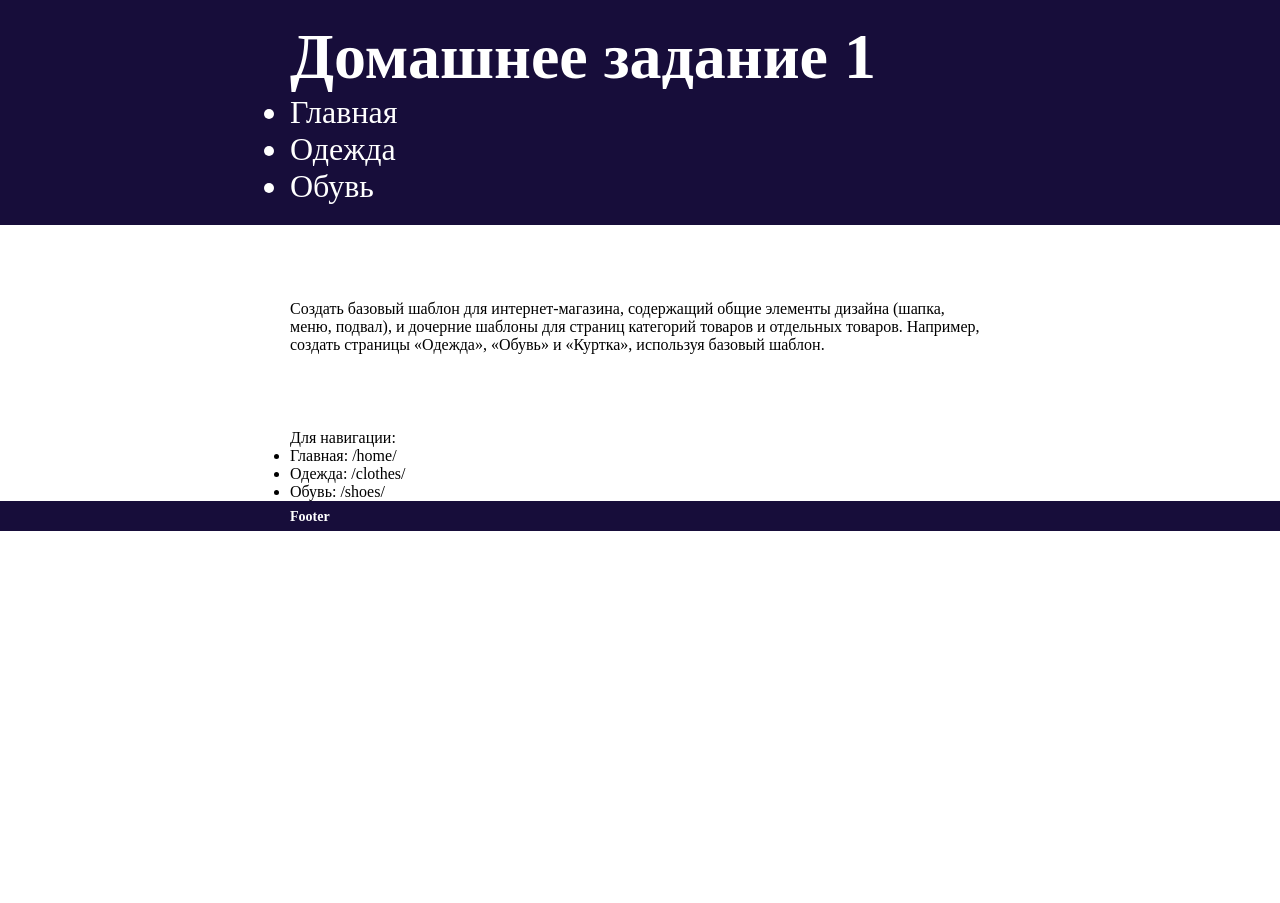
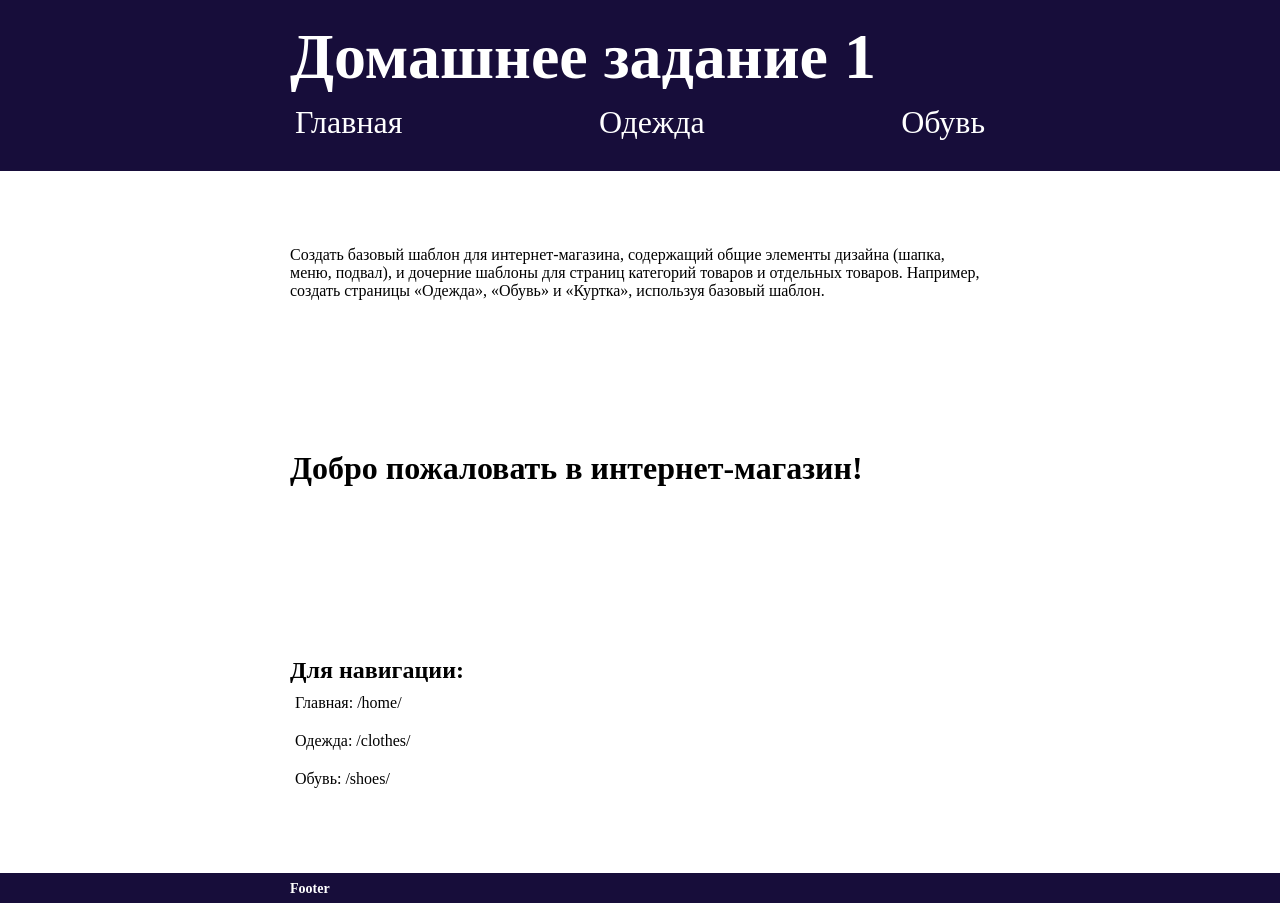
Before and after one commit to dvalchibaev/gb-flask, a Flask app: page / in a window 1280 px wide. Before the commit the page ends 531 px from the top, so only its background shows below. Run offline with Flask 3, Linux system fonts and the light colour scheme.

Commit message:
hw01 final

```diff
--- a/hw_lecture01/hw01.py
+++ b/hw_lecture01/hw01.py
@@ -3,7 +3,7 @@ from datetime import date
 
 
 app = Flask(__name__)
-HTML = "base.html"
+HTML = "home.html"
 
 
 @app.route('/')
@@ -16,13 +16,13 @@ def home():
 @app.route('/clothes/')
 def clothes():
     context = {'title': 'Одежда'}
-    return render_template('static/clothes.html', **context)
+    return render_template('clothes.html', **context)
 
 
 @app.route('/shoes/')
 def shoes():
     context = {'title': 'Обувь'}
-    return render_template('static/shoes.html', **context)
+    return render_template('shoes.html', **context)
 
 
 if __name__ == '__main__':
--- a/hw_lecture01/static/css/style.css
+++ b/hw_lecture01/static/css/style.css
@@ -7,7 +7,10 @@ a {
     text-decoration: none;
 }
 
-
+li {
+    list-style-type: none;
+    padding: 10px 5px;
+   }
 
 .center {
     padding: 0 calc(50% - 350px);
@@ -20,6 +23,12 @@ a {
     color: #FFF;
     font-size: 32px;
     min-height: 40px;
+}
+
+.navigation {
+    display: flex;
+    flex-direction: row;
+    justify-content: space-between;
 }
 
 .content {
--- a/hw_lecture01/templates/base.html
+++ b/hw_lecture01/templates/base.html
@@ -11,7 +11,7 @@
     <header class="center header">
         <h1>Домашнее задание 1</h1>
         <nav>
-            <ul>
+            <ul class="navigation">
                 <li>Главная</li>
                 <li>Одежда</li>
                 <li>Обувь</li>
@@ -26,8 +26,8 @@
     </section>
         {% block main %}
         {% endblock %}
-    <section class="center">
-        <p>Для навигации:</p>
+    <section class="center content">
+        <h2>Для навигации:</h2>
         <ul>
             <li>Главная: /home/ </li>
             <li>Одежда: /clothes/</li>
--- a/hw_lecture01/templates/home.html
+++ b/hw_lecture01/templates/home.html
@@ -1,7 +1,9 @@
 {% extends 'base.html' %}
 
 {% block main %}
-    <h1>
-        Добро пожаловать в интернет-магазин!
-    </h1>
+    <section class="center content">
+        <h1>
+            Добро пожаловать в интернет-магазин!
+        </h1>
+    </section>
 {% endblock %}
```
Also changed, not shown: hw_lecture01/templates/clothes.html (+5 -3 lines), hw_lecture01/templates/shoes.html (+5 -3 lines).
